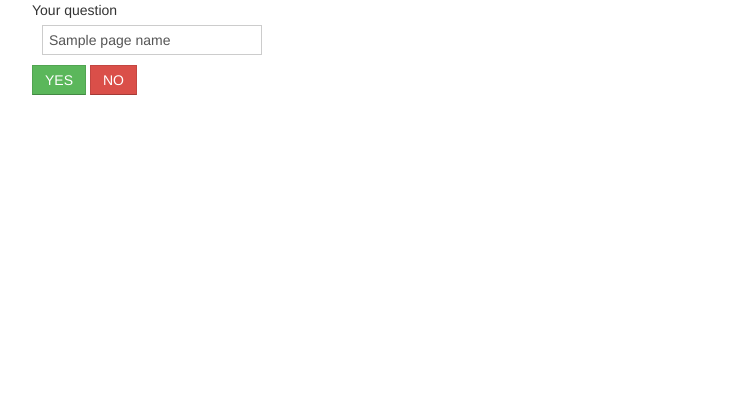
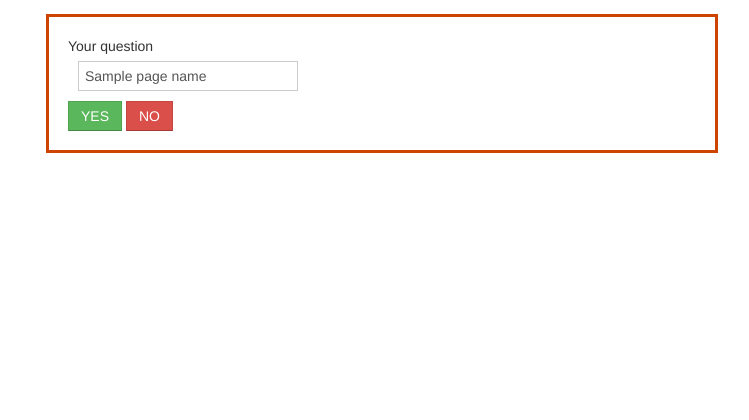
Before and after one commit to exonian/endofit, a Flask app: template templates/new_page.html in a window 1280 px wide. Shown: the top 420 px of the page, without its empty margins (258-1007 px from the left). Run offline with Flask 2, Linux system fonts and the light colour scheme; tables that the repository leaves empty hold one stand-in row (values such as "Sample post"); the template is opened without the code that fills it: values that come from a table or form of the project are taken from there, most other values are stand-ins (such as "Sample title", 1, 10 or a date in 2020); some libraries are stand-ins or nearby versions.

Commit message:
Wrap forms in wells and alert boxes where needed

```diff
--- a/templates/new_page.html
+++ b/templates/new_page.html
@@ -6,7 +6,7 @@
 {% block title %}{{ page_name }} hasn't been answered yet!{% endblock title %}
 
 {% block page %}
-    <form action="" method="post">
+    <form action="" method="post" class="well">
         {{ render_field(form.page_name, value=page_name) }}
 
         <button type="submit" class="btn btn-success" name="answer" value="1">YES</button>
--- a/templates/page_exists.html
+++ b/templates/page_exists.html
@@ -3,6 +3,6 @@
 {% block title %}Too late, {{ existing_page_name }} is gone already!{% endblock title %}
 
 {% block page %}
-    <p>Oh no, somebody beat you to <em>"{{ existing_page_name }}"</em> &mdash; maybe try something else?</p>
+    <p class="alert alert-error">Oh no, somebody beat you to <em>"{{ existing_page_name }}"</em> &mdash; maybe try something else?</p>
     {{ super() }}
 {% endblock page %}
```
